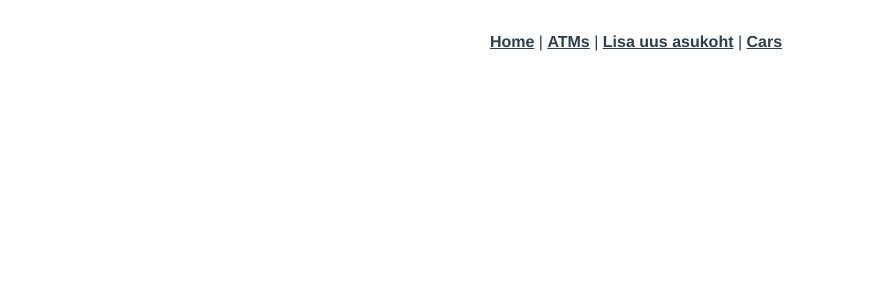
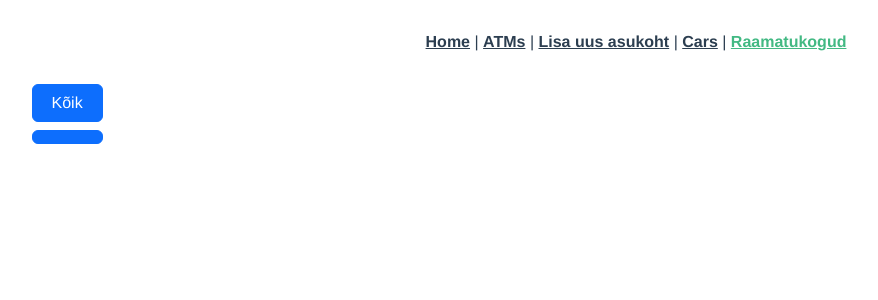
Before and after one commit to raintuur/front_bank_27, a Vue app: page /#/libraries in a window 1280 px wide. Shown: the top 300 px of the page, without its empty margins (4-882 px from the left). Built offline with nearby package versions, Linux system fonts and the light colour scheme; no server answers.

Commit message:
feb2 fixed

```diff
--- a/src/App.vue
+++ b/src/App.vue
@@ -4,7 +4,8 @@
       <router-link to="/">Home</router-link> |
       <router-link to="/atms">ATMs</router-link> |
       <router-link to="/atm/location">Lisa uus asukoht</router-link> |
-      <router-link to="/cars">Cars</router-link>
+      <router-link to="/cars">Cars</router-link> |
+      <router-link to="/libraries">Raamatukogud</router-link>
     </nav>
     <router-view/>
   </div>
--- /dev/null
+++ b/src/components/libraries/LibraryCities.vue
@@ -0,0 +1,38 @@
+<template>
+  <div class="d-grid gap-2 col-6 mx-auto">
+    <button class="btn btn-primary" type="button">Kõik</button>
+    <button v-for="city in cities" class="btn btn-primary" type="button">{{city.cityName}}</button>
+
+  </div>
+</template>
+<script>
+export default {
+  name: 'LibraryCities',
+  data: function () {
+    return {
+    cities: [
+      {
+        cityId: 0,
+        cityName: ''
+      }
+    ]
+    }
+  },
+  methods: {
+
+    getAllLibraryCities: function () {
+      this.$http.get("/library/cities")
+          .then(response => {
+            this.cities = response.data
+          })
+          .catch(error => {
+            console.log(error)
+          })
+    },
+
+  },
+  beforeMount() {
+    this.getAllLibraryCities()
+  }
+}
+</script>
--- a/src/router/index.js
+++ b/src/router/index.js
@@ -5,6 +5,7 @@ import CarsView from "@/views/CarsView.vue";
 import AboutView from "@/views/AboutView.vue";
 import AtmsView from "@/views/AtmsView.vue";
 import AtmLocationView from "@/components/atm/AtmLocationView.vue";
+import LibrariesView from "@/views/LibrariesView.vue";
 
 Vue.use(VueRouter)
 
@@ -33,6 +34,11 @@ const routes = [
     path: '/about',
     name: 'aboutRoute',
     component: AboutView
+  },
+  {
+    path: '/libraries',
+    name: 'librariesRoute',
+    component: LibrariesView
   }
 ]
 
--- /dev/null
+++ b/src/views/LibrariesView.vue
@@ -0,0 +1,28 @@
+<template>
+
+  <div class="col col-4 align-items-start">
+
+    <div class="col-4">
+
+
+      <LibraryCities/>
+
+    </div>
+
+
+  </div>
+
+
+</template>
+
+<script>
+import LibraryCities from "@/components/libraries/LibraryCities.vue";
+
+export default {
+  name: "LibrariesView",
+  components: {LibraryCities},
+  data: function () {
+
+  }
+}
+</script>
--- a/vue.config.js
+++ b/vue.config.js
@@ -1,6 +1,6 @@
 module.exports = {
     devServer: {
         // proxy: 'http://localhost:8080'
-        proxy: 'https://stoplight.io/mocks/valiit/myproject/127967583'
+        proxy: 'https://stoplight.io/mocks/anastasia/myfirstproject/127967583'
     }
 }
```
